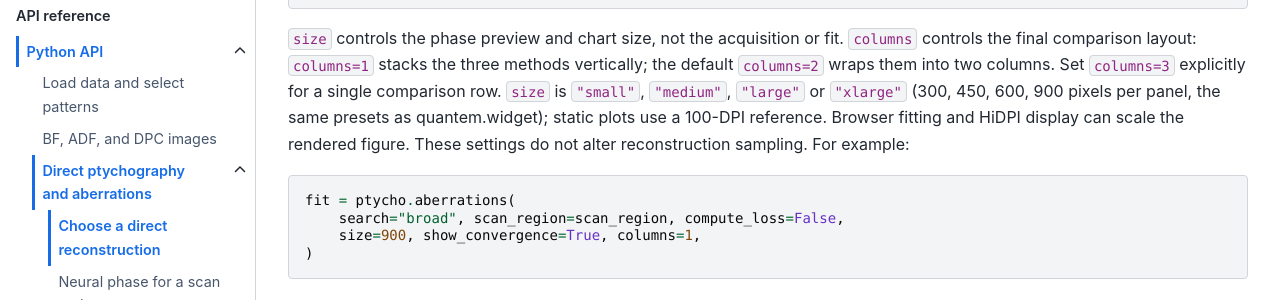
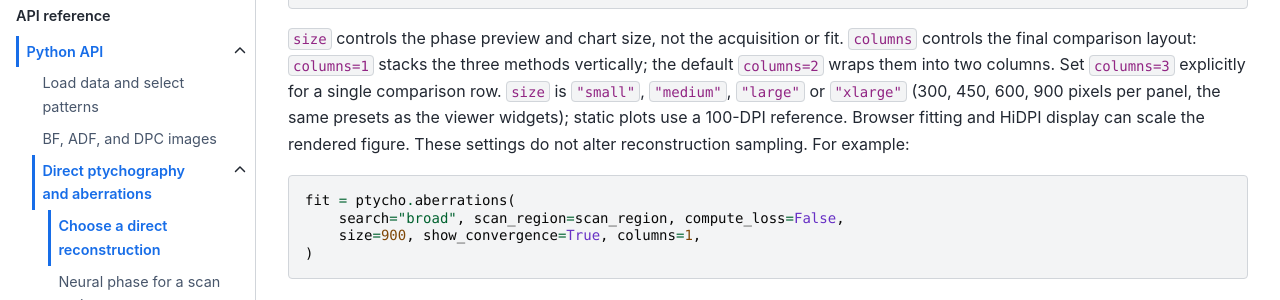
Before and after one commit to bobleesj/quantem.gpu, a Jupyter Book: the page built from docs/api/direct-ptycho.md, in a window 1280 px wide and 900 px high, scrolled down 1025 px. Shown: the part 179-479 px from the top of the window. Built offline with Jupyter Book 1.0.4 settings and Sphinx 7.4.7 and the Sphinx Book theme 1.1.4, drawn with Linux system fonts in a browser that asks for light colours; pages that are not in the unit, such as notebooks, are missing from menus.

Commit message:
docs: size presets sentence names the viewer widgets, no application framework

```diff
--- a/docs/api/direct-ptycho.md
+++ b/docs/api/direct-ptycho.md
@@ -64,7 +64,7 @@ fit = ptycho.aberrations(
 `columns` controls the final comparison layout: `columns=1` stacks the three
 methods vertically; the default `columns=2` wraps them into two columns.
 Set `columns=3` explicitly for a single comparison row. `size` is `"small"`, `"medium"`, `"large"` or `"xlarge"`
-(300, 450, 600, 900 pixels per panel, the same presets as quantem.widget); static plots use
+(300, 450, 600, 900 pixels per panel, the same presets as the viewer widgets); static plots use
 a 100-DPI reference. Browser fitting and HiDPI display can scale the rendered
 figure. These settings do not alter reconstruction sampling. For example:
 
```
Also changed, not shown: docs/api/ssb.md (+1 -1 lines).
